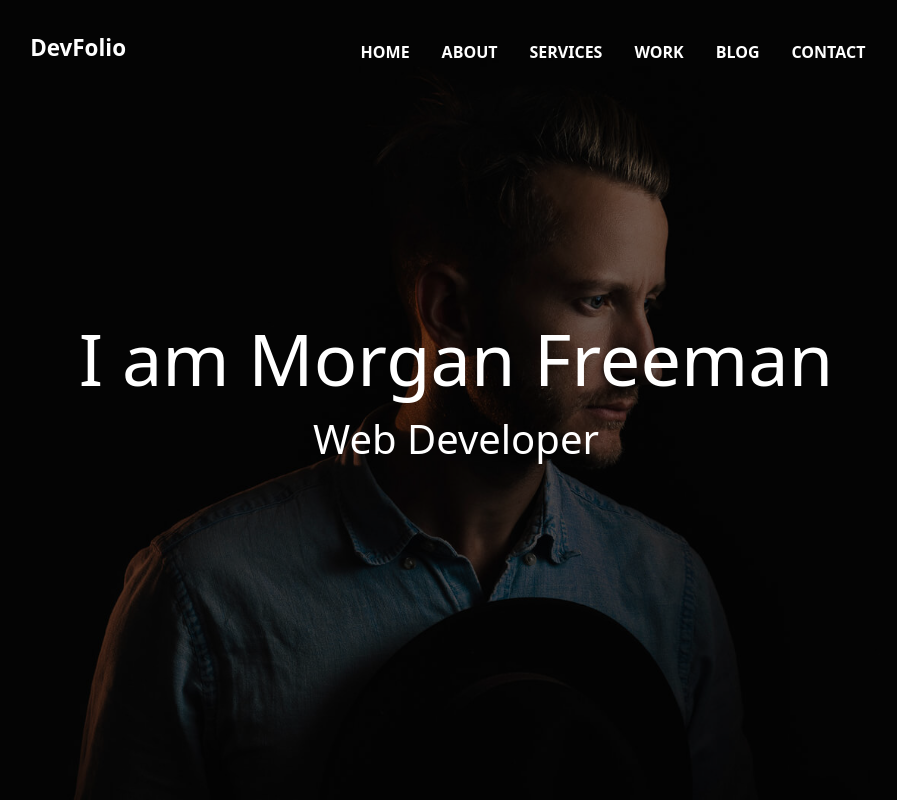
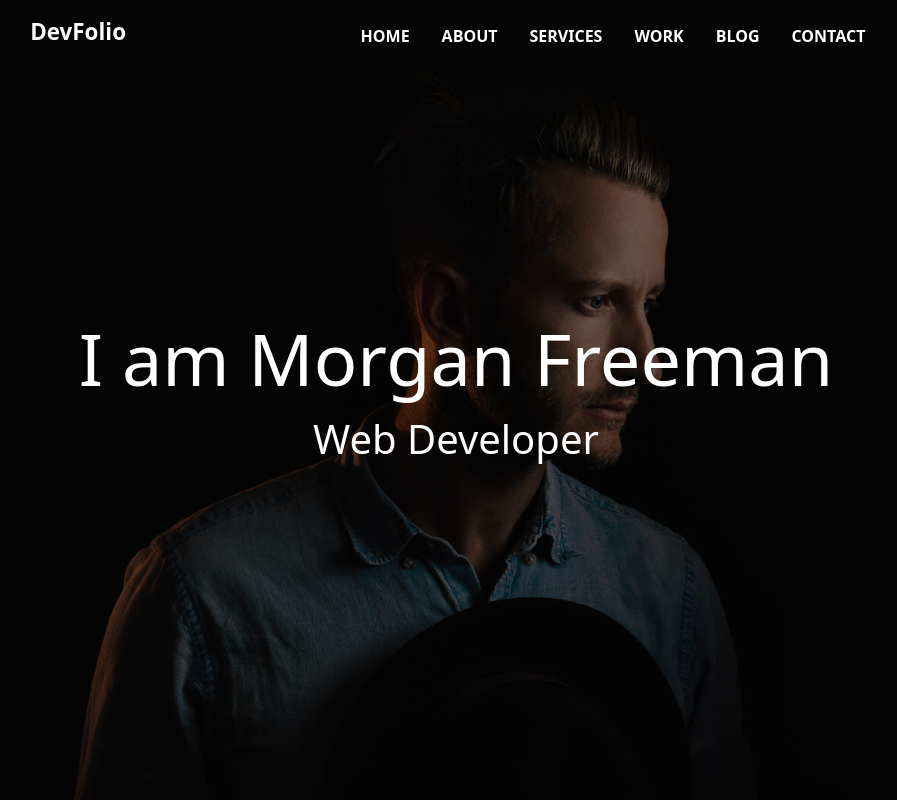
Before and after one commit to ahamdy997/DevFolio, a plain HTML site: page index.html in a window 1280 px wide. Shown: the top 800 px of the page, without its empty margins (184-1081 px from the left). Drawn offline with Linux system fonts and the light colour scheme.

Commit message:
Update index.html

```diff
--- a/index.html
+++ b/index.html
@@ -13,7 +13,7 @@
   </head>
   <body>
     <nav
-      class="navbar navbar-expand-lg bold my-3 position-fixed top-0 start-0 end-0 bg-transparent"
+      class="navbar navbar-expand-lg bold mb-3 position-fixed top-0 start-0 end-0 bg-transparent"  id="navbar"
     >
       <div class="container-fluid justify-content-around">
         <div class="brand w-25 text-end">
```
